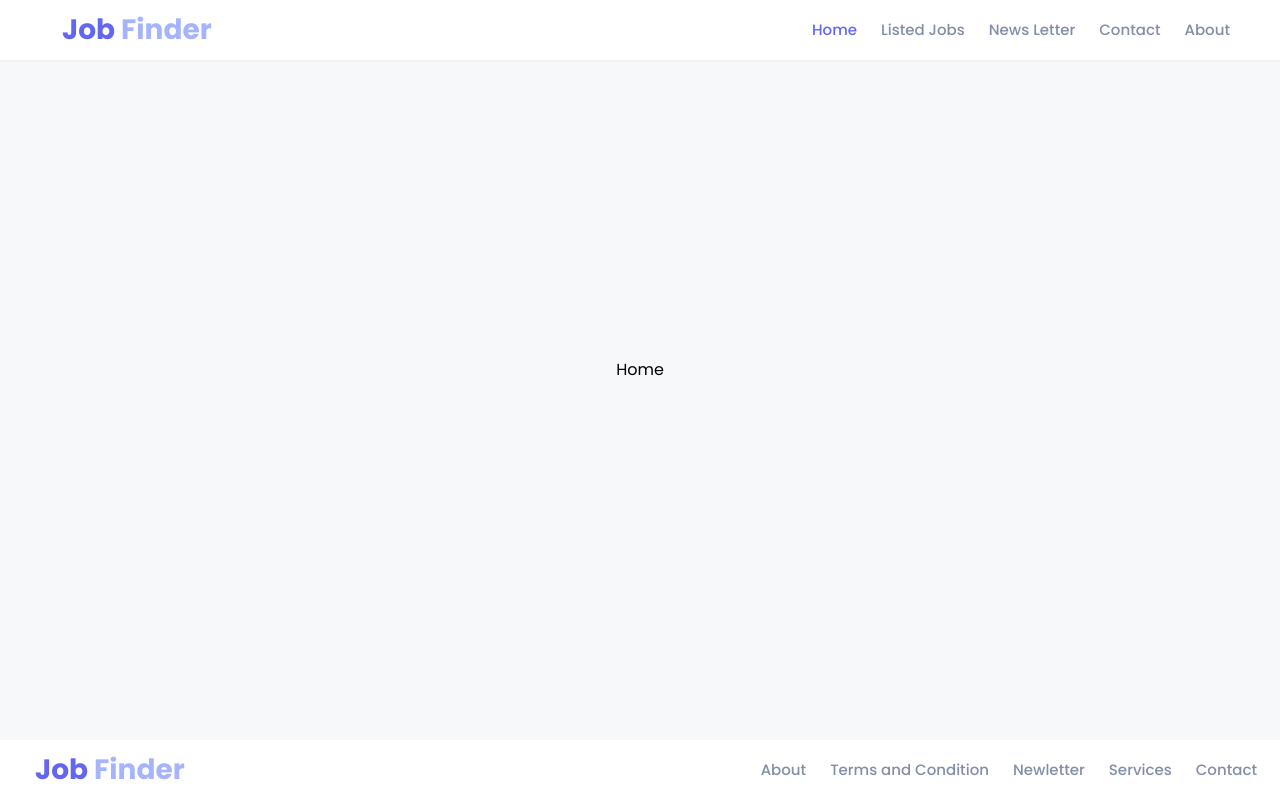
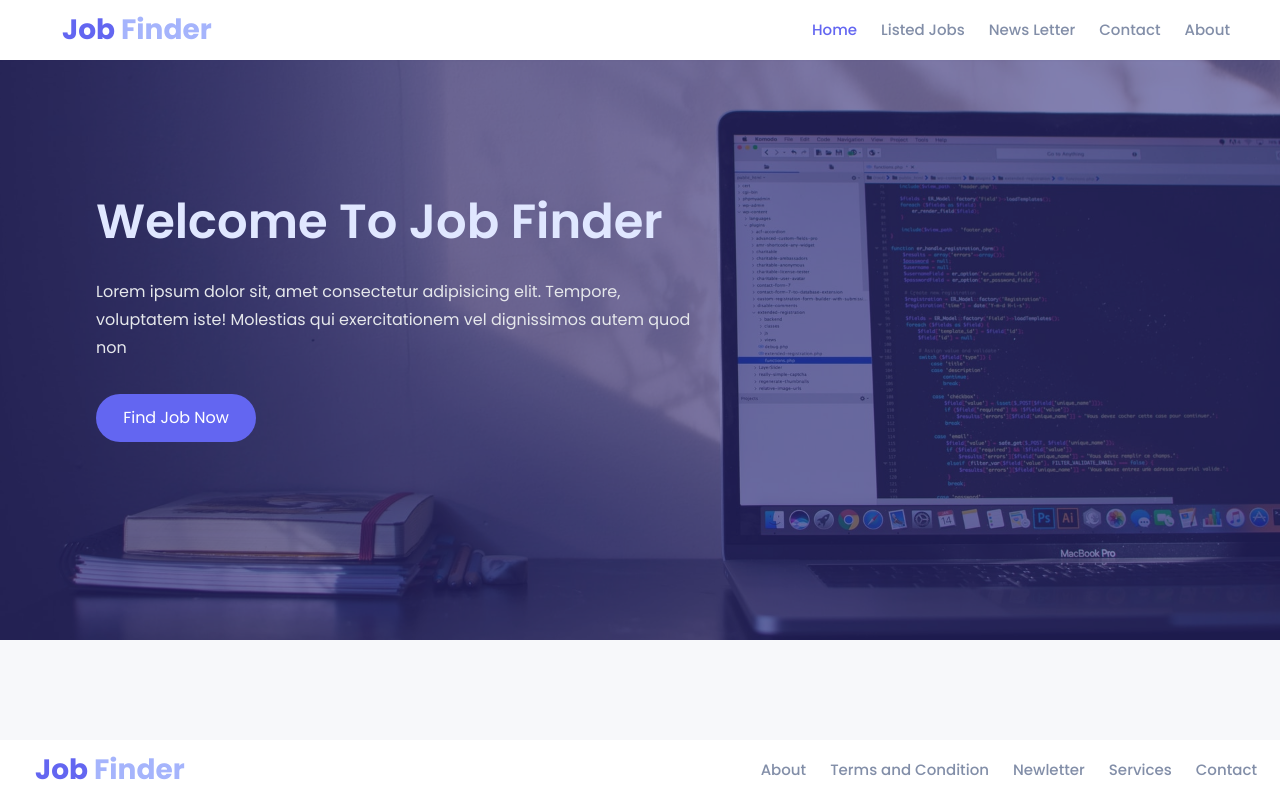
Before and after one commit to abdulhamid469/reactjs-job-finding-app, a React (Vite) app: page / in a window 1280 px wide. Built offline with nearby package versions, Linux system fonts and the light colour scheme.

Commit message:
Hero Section Completed

```diff
--- /dev/null
+++ b/src/components/Hero/index.tsx
@@ -0,0 +1,16 @@
+import bg from "../../assets/images/bg.jpg";
+
+const Hero = () => {
+  return (
+    <div className="w-full h-[80vh] flex items-center md:justify-between justify-center md:px-24 px-5 bg-cover bg-no-repeat bg-center relative" style={{backgroundImage:`url(${bg})`}}>
+        <div className="flex flex-col gap-8 z-50">
+            <span className="text-5xl font-semibold text-indigo-100">Welcome To Job Finder</span>
+            <p className="text-gray-200 max-w-[600px] leading-7">Lorem ipsum dolor sit, amet consectetur adipisicing elit. Tempore, voluptatem iste! Molestias qui exercitationem vel dignissimos autem quod non</p>
+            <button className="text-white rounded-full bg-indigo-500 w-40 p-3">Find Job Now</button>
+        </div>
+        <div className="w-full h-[calc(80vh-60px)] z-10 bg-indigo-900 opacity-60 absolute top-[60px] left-0"></div>
+    </div>
+  )
+}
+
+export default Hero;
--- a/src/pages/Home/index.tsx
+++ b/src/pages/Home/index.tsx
@@ -1,6 +1,10 @@
+import Hero from "../../components/Hero";
+
 const Home = () => {
   return (
-    <div className="w-full md:px-[50px] px-23 h-screen top-0 left-0 flex justify-center items-center">Home</div>
+    <div className="w-full">
+      <Hero />
+    </div>
   )
 }
 
```
